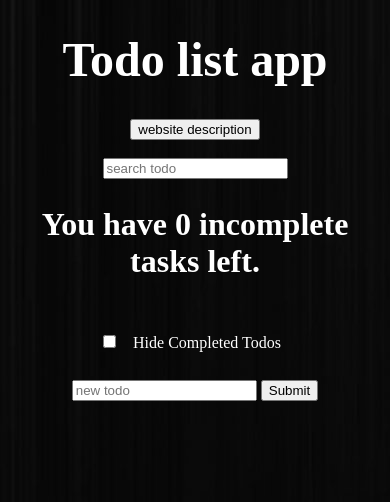
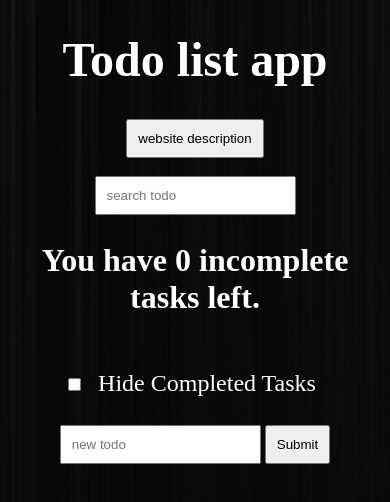
Before and after one commit to samirtoubache/todo-app, a plain HTML site: page index.html in a window 390 px wide. Drawn offline with Linux system fonts and the light colour scheme.

Commit message:
enlarged buttons and textboxes

```diff
--- a/index.html
+++ b/index.html
@@ -14,7 +14,7 @@
 
         <h1>Todo list app</h1>
 
-        <button class="show-description">website description</button>
+        <button class="show-description large-button">website description</button>
 
         <div id="site-description"></div>
 
@@ -28,7 +28,7 @@
 
         <label>
             <input type="checkbox" id="hide-completed">
-            <p class="todo-text">Hide Completed Todos</p>
+            <p class="todo-text">Hide Completed Tasks</p>
         </label>
 
         <br>
@@ -36,7 +36,7 @@
 
         <form id='new-todo'>
             <input type="text" placeholder="new todo" name="newTodo">
-            <button>Submit</button>
+            <button class="large-button">Submit</button>
         </form>
 
         <br>
--- a/styles.css
+++ b/styles.css
@@ -10,7 +10,7 @@ body {
 
 p {
     display: inline-block;
-    font-size: 1rem;
+    font-size: 1.5rem;
     margin: 10px;
 }
 
@@ -37,8 +37,27 @@ a:visited {
 
 .todo-container {
     margin: 10px;
+    width: 100%;
 }
 
 #site-description {
     max-width: 100%;
 }
+
+input[type=text] {
+    padding: 5px;
+}
+
+.large-button {
+    padding: 5px;
+}
+
+@media only screen and (max-width: 600px) {
+    input[type=text] {
+        padding: 10px;
+    }
+
+    .large-button {
+        padding: 10px;
+    }
+}
--- a/todo-app.js
+++ b/todo-app.js
@@ -9,7 +9,7 @@ let displayDescription = false;
 
 renderTodos(todo, filters);
 
-// shows and reveals website description based on button click
+// creates and reveals website description based on button click
 document.querySelector('.show-description').addEventListener('click', () => {
     if (displayDescription === false) {
         const appInfo = document.createElement('p');
@@ -18,7 +18,7 @@ document.querySelector('.show-description').addEventListener('click', () => {
         const gap = document.createElement('br');
         const githubLink = document.createElement('a');
         githubLink.setAttribute('href', 'https://github.com/samirtoubache/todo-app');
-        githubLink.textContent = 'GitHub link: ';
+        githubLink.textContent = 'GitHub link';
 
         document.querySelector('#site-description').appendChild(appInfo);
         document.querySelector('#site-description').appendChild(gap);
```
